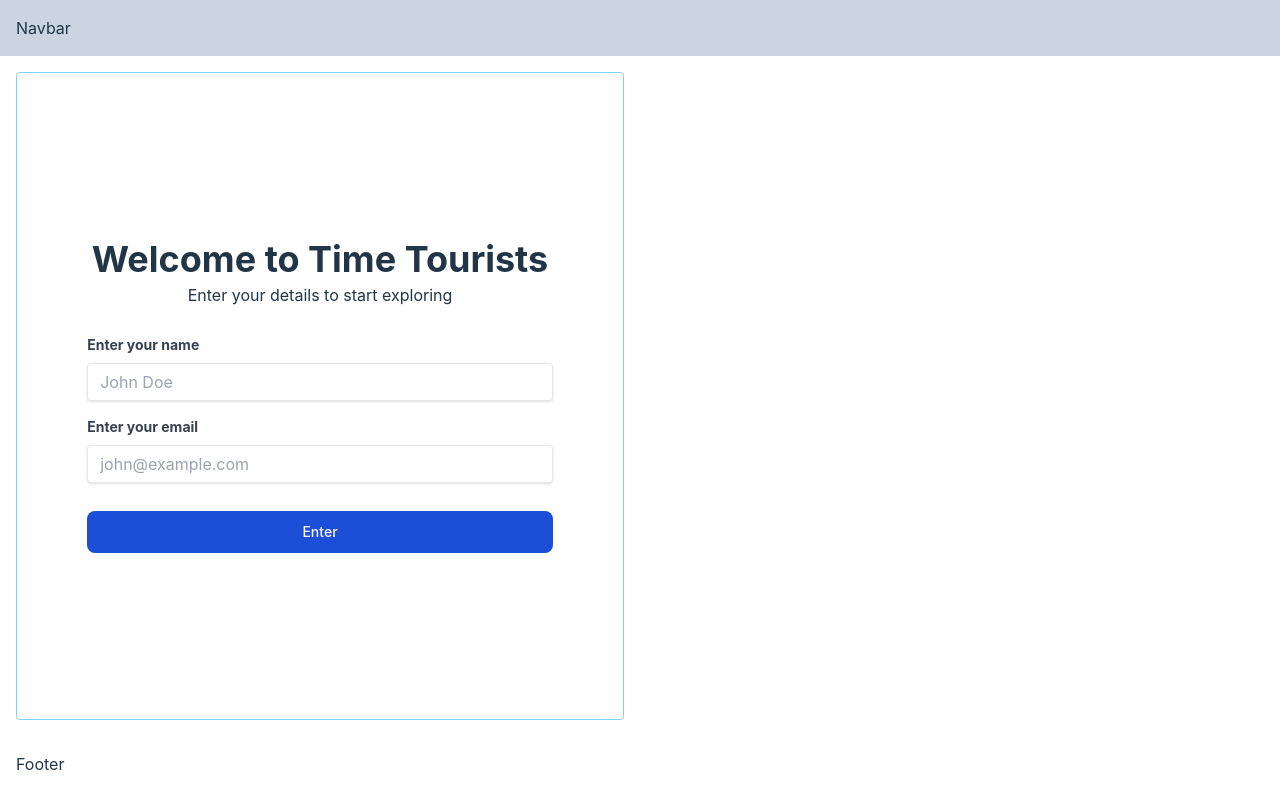
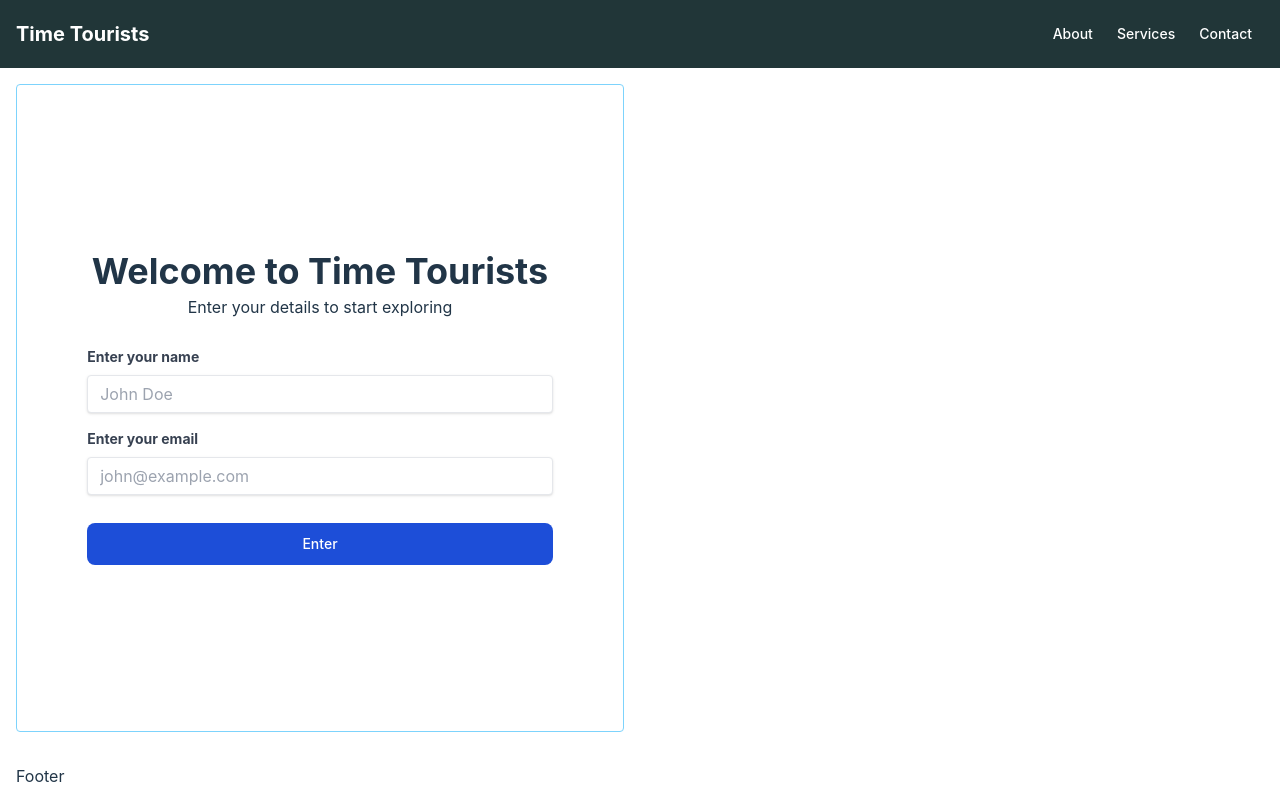
Before and after one commit to IgorTraspadini/Time_Tourists, a React (Vite) app: page / in a window 1280 px wide. Built offline with nearby package versions, Linux system fonts and the light colour scheme.

Commit message:
added navbar styling

```diff
--- a/src/components/Navbar/index.jsx
+++ b/src/components/Navbar/index.jsx
@@ -2,7 +2,26 @@ import React from "react";
 import { useUserContext } from "../../context/UserContext";
 
 function Navbar() {
-  return <nav className="bg-slate-300 p-4">Navbar</nav>;
+  const { user } = useUserContext();
+
+  return (
+    <nav className="bg-dark-green p-4">
+      <div className="container mx-auto flex justify-between items-center">
+        <a href="/" className="text-white text-xl font-bold">Time Tourists</a>
+        <div className="flex items-center">
+          <a href="/about" className="text-white hover:text-bright-blue px-3 py-2 rounded-md text-sm font-medium">About</a>
+          <a href="/services" className="text-white hover:text-bright-blue px-3 py-2 rounded-md text-sm font-medium">Services</a>
+          <a href="/contact" className="text-white hover:text-bright-blue px-3 py-2 rounded-md text-sm font-medium">Contact</a>
+          {/* Display welcome message */}
+          {user && (
+            <span className="ml-4 text-white text-sm">
+              Welcome, {user.name}
+            </span>
+          )}
+        </div>
+      </div>
+    </nav>
+  );
 }
 
 export default Navbar;
```
